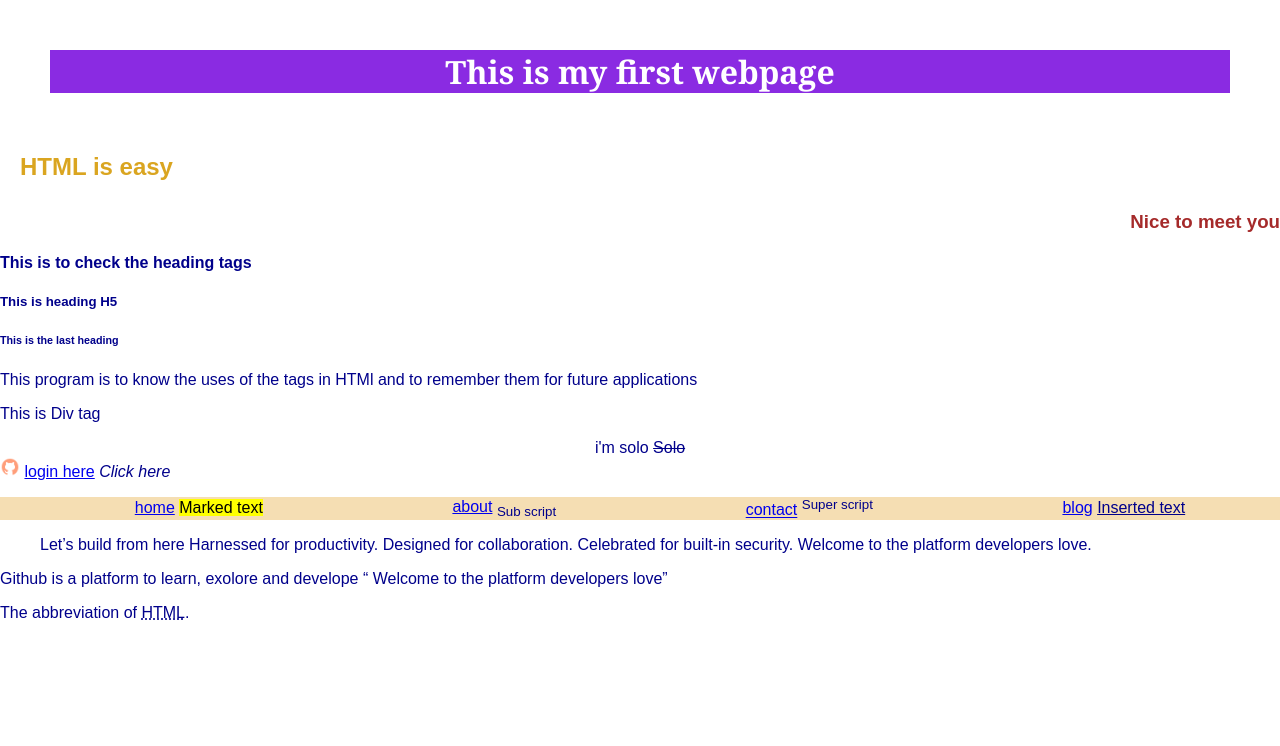
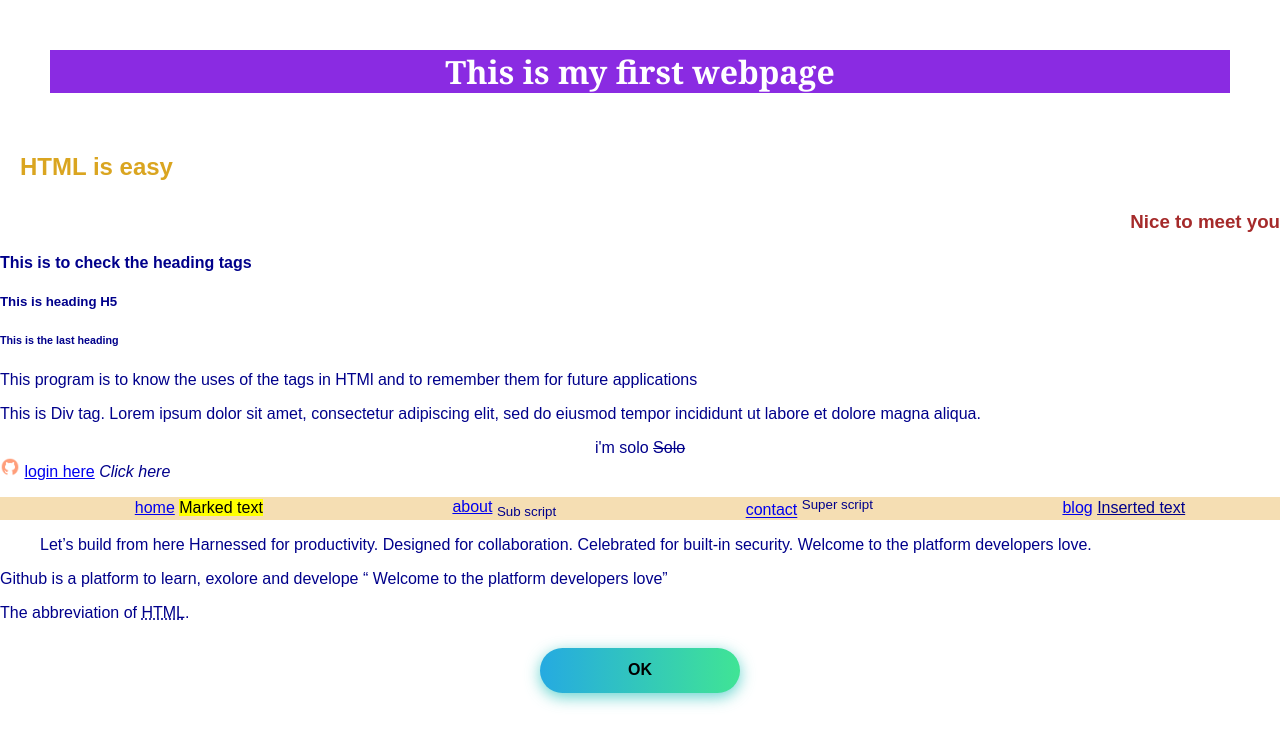
Before and after one commit to solomon-prabu/Practice, a plain HTML site: page index.html in a window 1280 px wide. Drawn offline with Linux system fonts and the light colour scheme.

Commit message:
button transition

```diff
--- a/index.html
+++ b/index.html
@@ -1,57 +1,75 @@
 <!DOCTYPE html>
 <html lang="en">
   <head>
-    <meta charset="UTF-8">
-    <meta http-equiv="X-UA-Compatible" content="IE=edge">
-    <meta name="viewport" content="width=device-width, initial-scale=1.0">
+    <meta charset="UTF-8" />
+    <meta http-equiv="X-UA-Compatible" content="IE=edge" />
+    <meta name="viewport" content="width=device-width, initial-scale=1.0" />
     <title>Learn HTML</title>
-    <script src="https://kit.fontawesome.com/yourcode.js" crossorigin="anonymous"></script>
-    <link rel="stylesheet" href="./style.css">
+    <script
+      src="https://kit.fontawesome.com/yourcode.js"
+      crossorigin="anonymous"
+    ></script>
+    <link rel="stylesheet" href="./style.css" />
   </head>
   <body>
-    <h1 style="background-color: blueviolet; font-family: Georgia, 'Times New Roman', Times, serif;"> This is my first webpage </h1>
-    <h2> HTML is easy   </h2>
-    <h3> Nice to meet you </h3>
-    <h4> This is to check the heading tags </h4>
-    <h5> This is heading H5 </h5>
-    <h6> This is the last heading </h6>
+    <h1
+      style="
+        background-color: blueviolet;
+        font-family: Georgia, 'Times New Roman', Times, serif;
+      "
+    >
+      This is my first webpage
+    </h1>
+    <h2>HTML is easy</h2>
+    <h3>Nice to meet you</h3>
+    <h4>This is to check the heading tags</h4>
+    <h5>This is heading H5</h5>
+    <h6>This is the last heading</h6>
     <!-- Heading tags are over -->
 
-    <p> This program is to know the uses of the tags in HTMl and to remember them for future applications  </p>
+    <p>
+      This program is to know the uses of the tags in HTMl and to remember them
+      for future applications
+    </p>
     <!-- Pragraph tag is over -->
 
     <div>
       <!-- creates a division in the page -->
-        <P> This is Div tag </P>
+      <p>
+        This is Div tag. Lorem ipsum dolor sit amet, consectetur adipiscing
+        elit, sed do eiusmod tempor incididunt ut labore et dolore magna aliqua.
+      </p>
     </div>
 
     <center>
-    <div> i'm <span>solo</></span> <del>Solo</del> </div>
+      <div>i'm <span>solo</span> <del>Solo</del></div>
     </center>
 
-   <img src="github.png" alt="https://github.com" height="20px" width="20">
+    <img src="github.png" height="20px" width="20" />
 
-    <a href="https://github.com" >login here</a> <em>Click here</em>
+    <a href="https://github.com">login here</a> <em>Click here</em>
 
     <ul class="nav" id="nav">
-        <li>
-            <a href="home">home</a> <mark>Marked text</mark>
-        </li>
-        <li>
-            <a href="about">about</a> <sub>Sub script</sub>
-        </li>
-        <li>
-            <a href="contact">contact</a> <sup>Super script</sup>
-        </li>
-        <li>
-            <a href="blog">blog</a> <ins>Inserted text</ins>
-        </li>
+      <li><a href="home">home</a> <mark>Marked text</mark></li>
+      <li><a href="about">about</a> <sub>Sub script</sub></li>
+      <li><a href="contact">contact</a> <sup>Super script</sup></li>
+      <li><a href="blog">blog</a> <ins>Inserted text</ins></li>
     </ul>
-    <blockquote cite = "https://github.com">Let’s build from here
-        Harnessed for productivity. Designed for collaboration. Celebrated for built-in security. Welcome to the platform developers love.</blockquote>
-    <p>Github is a platform to learn, exolore and develope  <q> Welcome to the platform developers love</q></p>
+    <blockquote cite="https://github.com">
+      Let’s build from here Harnessed for productivity. Designed for
+      collaboration. Celebrated for built-in security. Welcome to the platform
+      developers love.
+    </blockquote>
+    <p>
+      Github is a platform to learn, exolore and develope
+      <q> Welcome to the platform developers love</q>
+    </p>
 
-    <p>The abbreviation of <abbr title="Hyper Text Markup Language">HTML</abbr>.</p>
-
+    <p>
+      The abbreviation of <abbr title="Hyper Text Markup Language">HTML</abbr>.
+    </p>
+    <div class="button">
+        <button class="button1 color" >OK</button>
+    </div>
   </body>
 </html>
--- a/style.css
+++ b/style.css
@@ -1,29 +1,74 @@
-.nav{
+* {
+  -webkit-box-sizing: border-box;
+  -moz-box-sizing: border-box;
+  box-sizing: border-box;
+}
+
+.nav {
   display: flex;
   justify-content: space-around;
   align-items: center;
   list-style: none;
   background-color: wheat;
 }
-body{
+body {
   font-family: sans-serif;
   color: darkblue;
   size: 20;
-    margin:auto;
+  margin: auto;
   line-height-step: 1;
 }
-h1{
+h1 {
   color: white;
   align-items: center;
   margin: 50px;
   text-align: center;
 }
-h2{
+h2 {
   color: goldenrod;
   padding: 10px;
   margin-left: 10px;
 }
-h3{
+h3 {
   color: brown;
-    text-align:right;
+  text-align: right;
 }
+.button {
+  margin: 1%;
+  text-align: center;
+}
+.button1 {
+  width: 200px;
+  font-size: 16px;
+  font-weight: 600;
+  color: black;
+  cursor: pointer;
+  margin: 10px;
+  height: 45px;
+  text-align: center;
+  border: none;
+  background-size: 300% 100%;
+
+  border-radius: 50px;
+  moz-transition: all 0.4s ease-in-out;
+  -o-transition: all 0.4s ease-in-out;
+  -webkit-transition: all 0.4s ease-in-out;
+  transition: all 0.4s ease-in-out;
+}
+.button1:hover {
+  background-position: 100% 0;
+  moz-transition: all 0.4s ease-in-out;
+  -o-transition: all 0.4s ease-in-out;
+  -webkit-transition: all 0.4s ease-in-out;
+  transition: all 0.4s ease-in-out;
+}
+.button1.color {
+  background-image: linear-gradient(
+    to right,
+    #25aae1,
+    #40e495,
+    #30dd8a,
+    #2bb673
+  );
+  box-shadow: 0 4px 15px 0 rgba(49, 196, 190, 0.75);
+}
```
Lines whose indentation alone changed are shown as unchanged.
